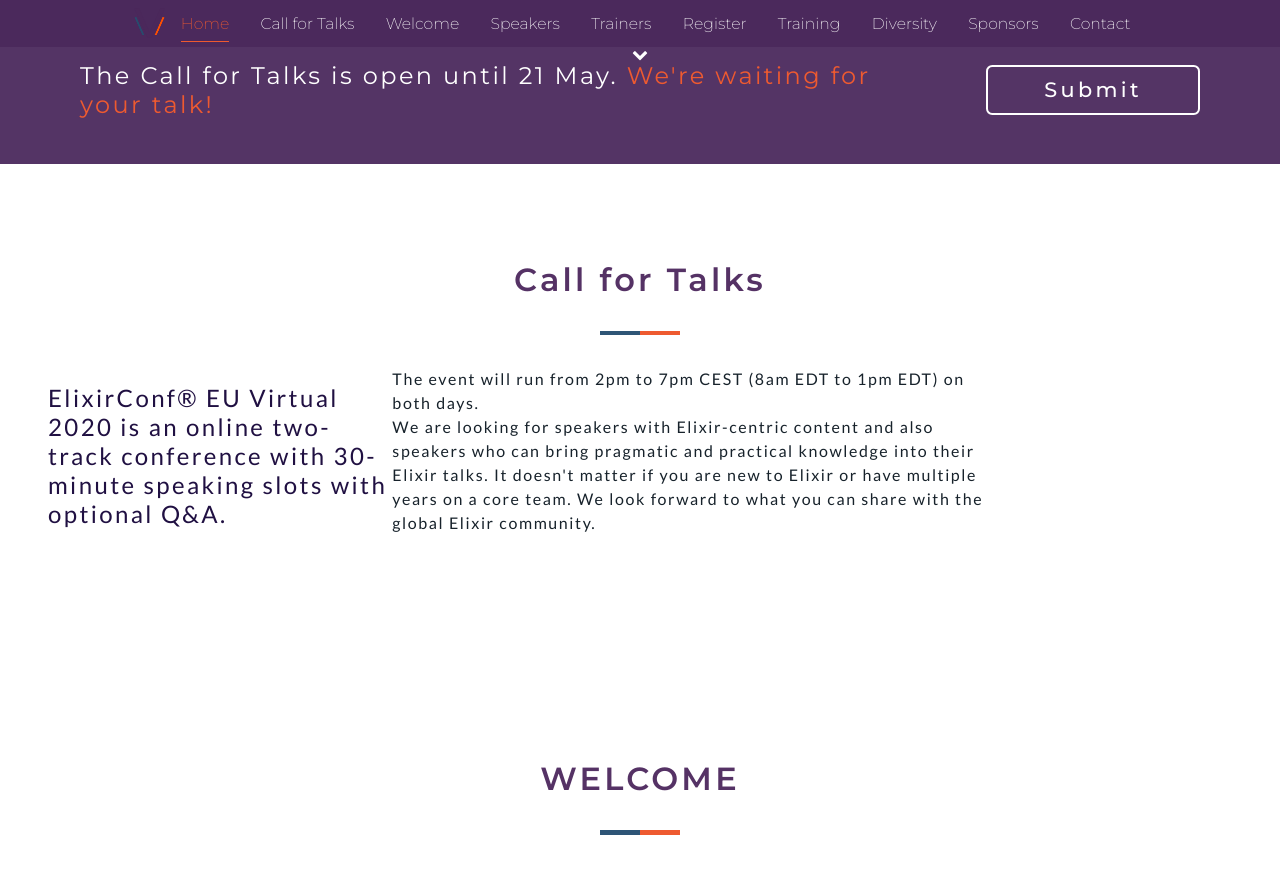
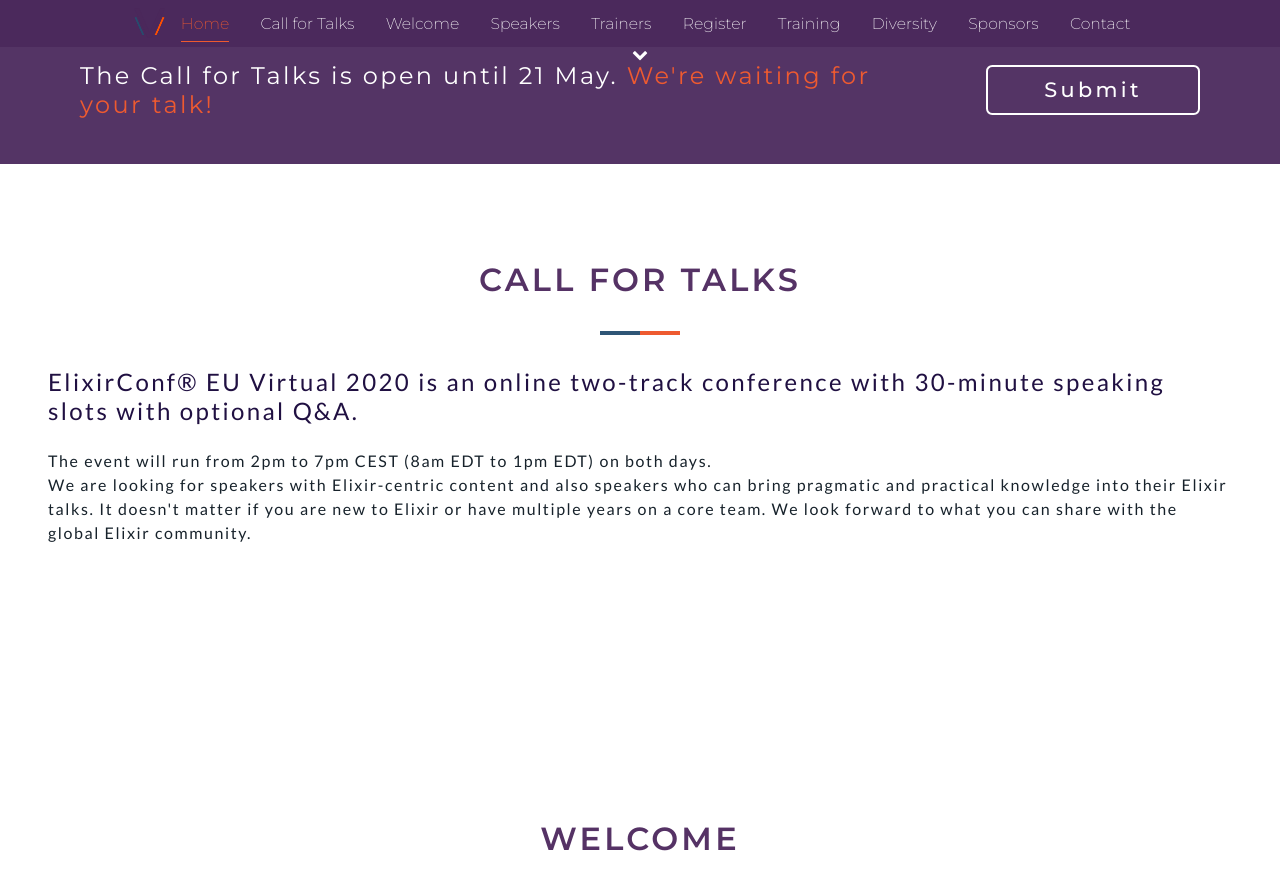
Before and after one commit to esl/virtual-elixirconf-eu-jekyll, a Jekyll site: the page built from index.html, in a window 1280 px wide and 900 px high, scrolled down 752 px, cut to the strip 0-879 px from the top of the window. Built offline with Jekyll 4.4.1, drawn with Linux system fonts in a browser that asks for light colours; some web fonts are replaced.

Commit message:
Update cft.html
Fix formatting - attempt 1

```diff
--- a/_includes/cft.html
+++ b/_includes/cft.html
@@ -1,8 +1,6 @@
 <div class="section cft" id="cft">
-    <h2 class="title">Call for Talks</h2>
+    <h2 class="title">CALL FOR TALKS</h2>
     <hr/>
-
-    <div class="row align-center">
 
             <h3 class="text-title mb-1">ElixirConf® EU Virtual 2020 is an online two-track conference with 30-minute speaking slots with optional Q&A.</h3>
 
@@ -11,6 +9,6 @@
             We are looking for speakers with Elixir-centric content and also speakers who can bring pragmatic and practical knowledge into their Elixir talks. It doesn't matter if you are new to Elixir or have multiple years on a core team. We look forward to what you can share with the global Elixir community.
             </p>
             <a class="page-scroll btn-outline btn-purple ml-1" href="https://eventil.com/events/elixirconf-v-2020">Submit</a>
-        </div>
+
     </div>
 </div>
```
